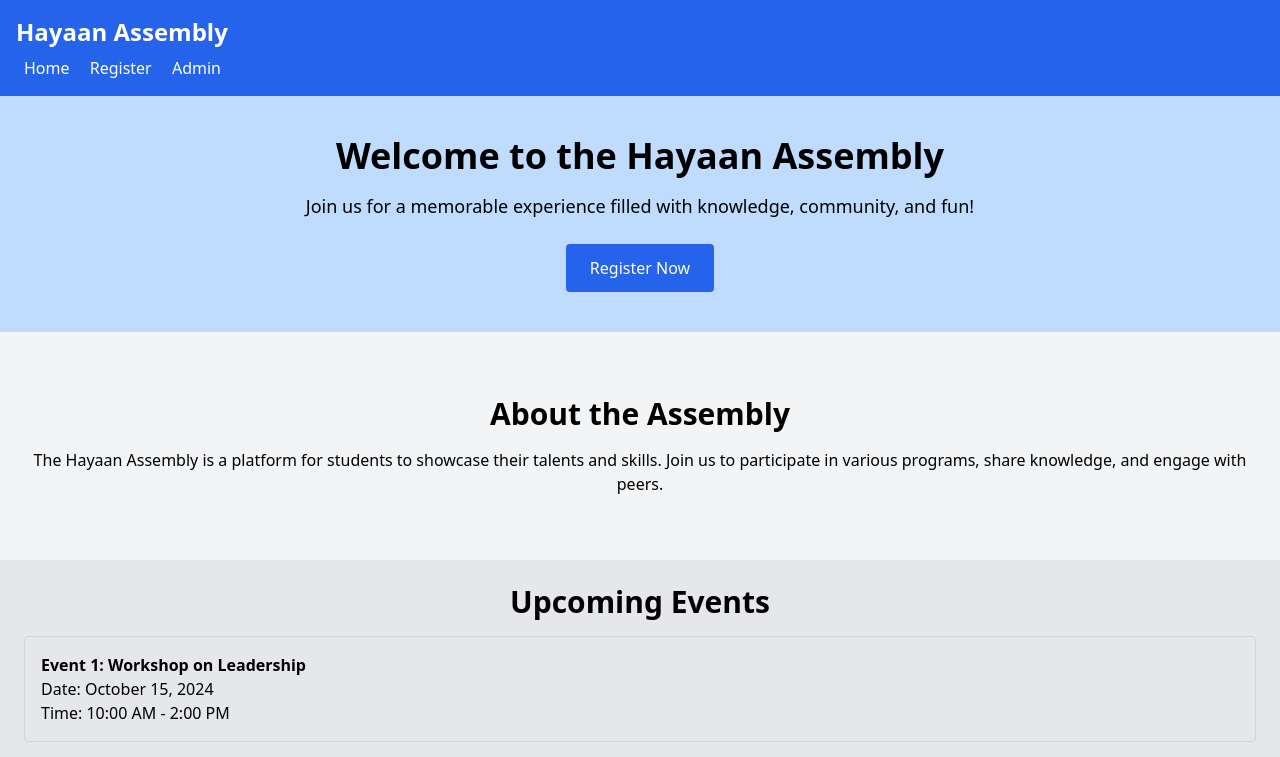
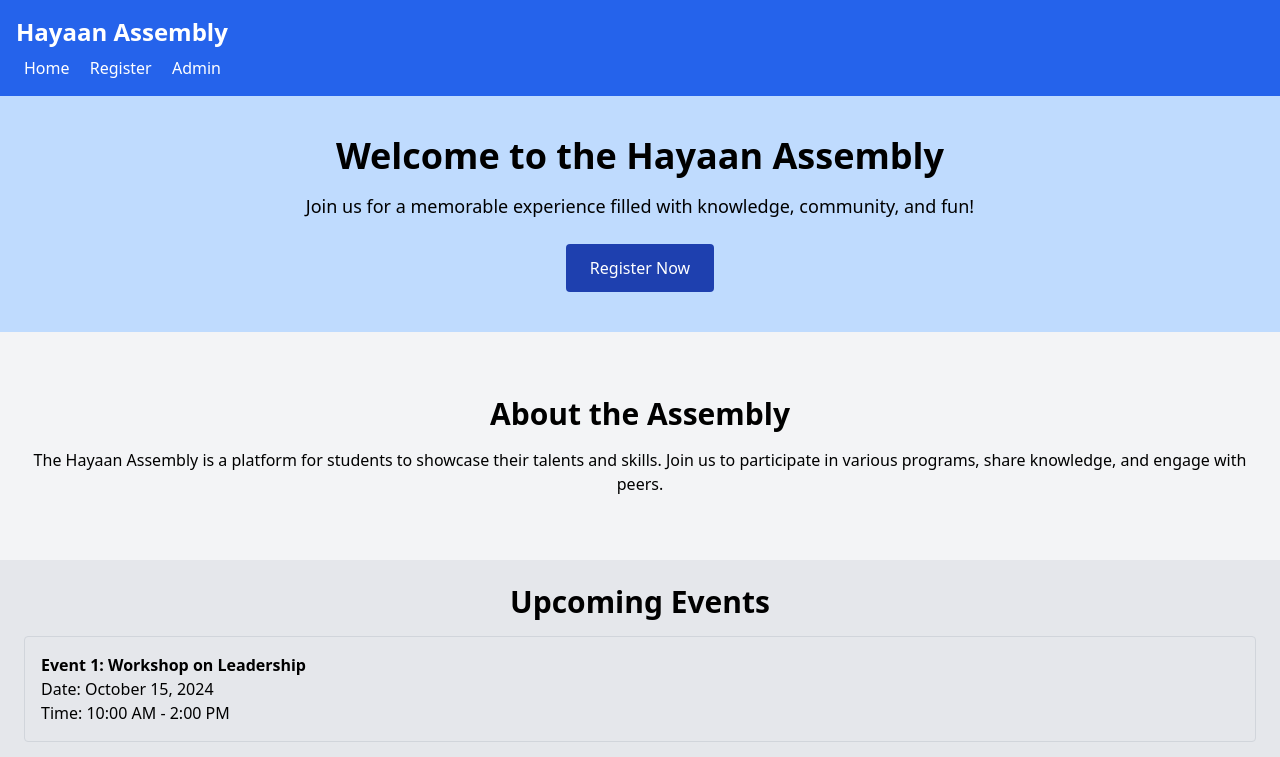
Before and after one commit to engabdullah-2024/Hayan-Assembly, a plain HTML site: page index.html in a window 1280 px wide. Shown: the top 757 px of the page. Drawn offline with nearby package versions, Linux system fonts and the light colour scheme.

Commit message:
Waala update gareeyay xogta

```diff
--- a/index.html
+++ b/index.html
@@ -20,7 +20,7 @@
     <section class="bg-blue-200 p-10 text-center">
         <h2 class="text-4xl font-bold">Welcome to the Hayaan Assembly</h2>
         <p class="mt-4 text-lg">Join us for a memorable experience filled with knowledge, community, and fun!</p>
-        <a href="Registraions.html" class="mt-6 inline-block bg-blue-600 text-white px-6 py-3 rounded">Register Now</a>
+        <a href="Registraions.html" class="mt-6 inline-block bg-blue-800 text-white px-6 py-3 rounded">Register Now</a>
     </section>
 
     <!-- About Section -->
```
